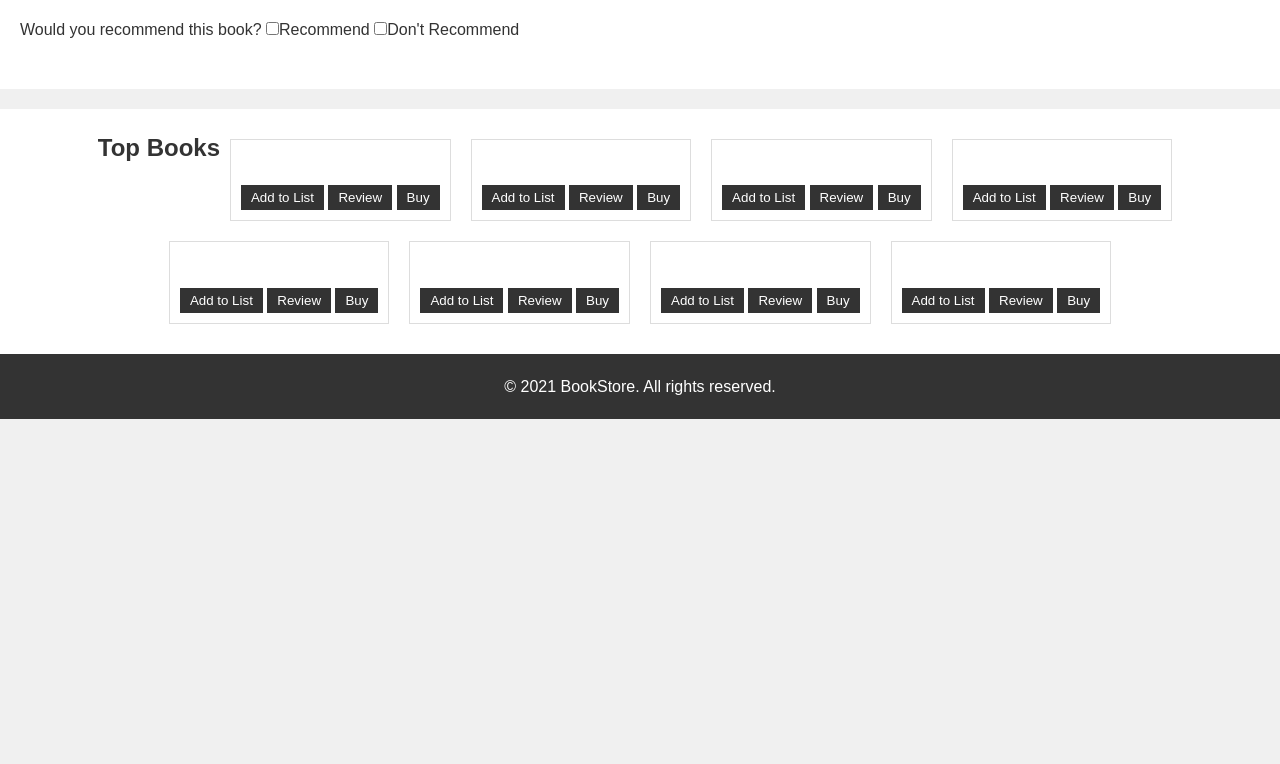
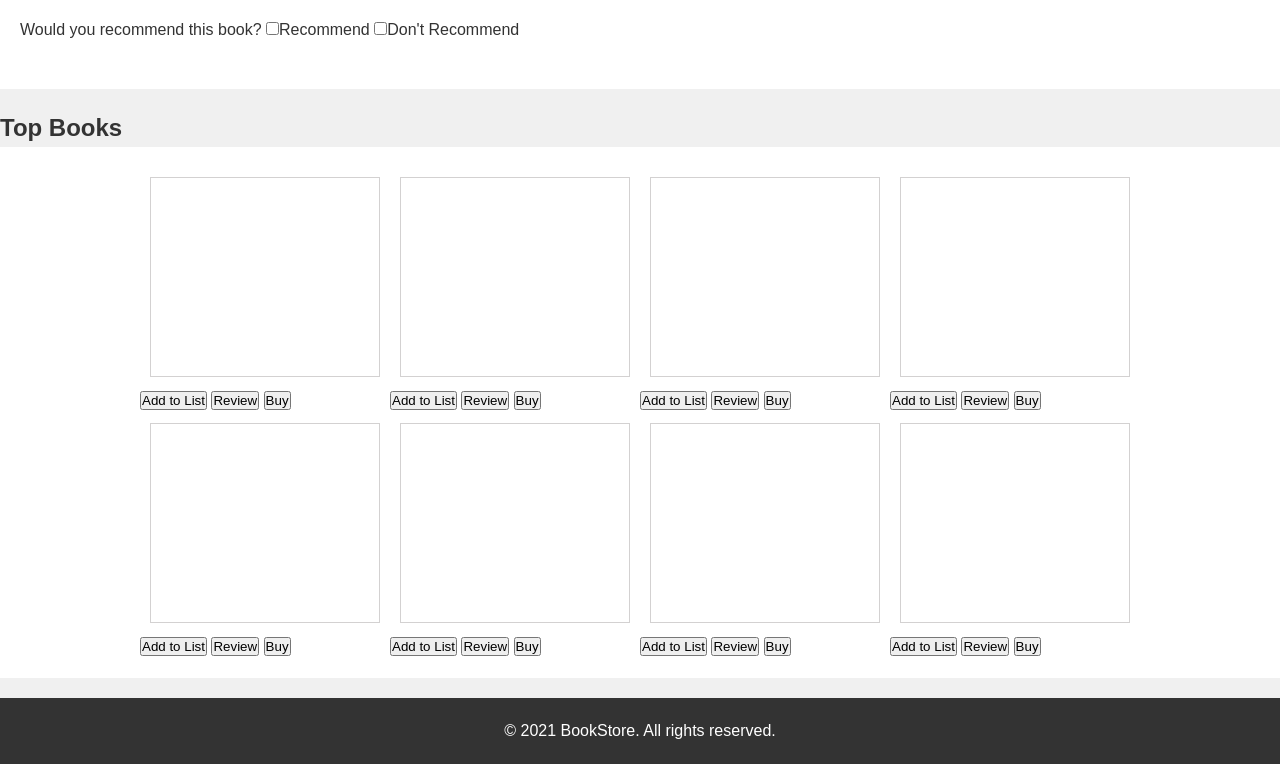
Before and after one commit to MombinyaOmboga/Labyrinth-Reader-Book-Reviewer, a plain HTML site: page index.html in a window 1280 px wide. Shown: the part 1540-2304 px from the top of the page. Before the commit the page ends 1959 px from the top, so only its background shows below. Drawn offline with nearby package versions, Linux system fonts and the light colour scheme.

Commit message:
more styles

```diff
--- a/index.html
+++ b/index.html
@@ -69,73 +69,92 @@
                 </div>
             </form>
         </div>
+        <section id="">
+            <h2>Top Books</h2>
         <div class="book-shelf">
-            <h2>Top Books</h2>
+            <div class="book-container">
                 <div class="book">
                     <img src="" alt="">
-                <div>
+                </div>
+                <div class="action-buttons">
                     <button id="add" value="add">Add to List</button>
                     <button id="b-review" value="add">Review</button>
                     <button id="buy" value="buy">Buy</button>
                 </div>
             </div>
+            <div class="book-container">
                 <div class="book">
                     <img src="" alt="">
-                <div>
+                </div>
+                <div class="action-buttons">
                     <button id="add" value="add">Add to List</button>
                     <button id="b-review" value="add">Review</button>
                     <button id="buy" value="buy">Buy</button>
                 </div>
             </div>
+            <div class="book-container">
                 <div class="book">
                     <img src="" alt="">
-                <div>
+                </div>
+                <div class="action-buttons">
                     <button id="add" value="add">Add to List</button>
                     <button id="b-review" value="add">Review</button>
                     <button id="buy" value="buy">Buy</button>
                 </div>
             </div>
+            <div class="book-container">
                 <div class="book">
                     <img src="" alt="">
-                <div>
+                </div>
+                <div class="action-buttons">
                     <button id="add" value="add">Add to List</button>
                     <button id="b-review" value="add">Review</button>
                     <button id="buy" value="buy">Buy</button>
                 </div>
             </div>
+            <div class="book-container">
                 <div class="book">
                     <img src="" alt="">
-                <div>
+                </div>
+                <div class="action-buttons">
                     <button id="add" value="add">Add to List</button>
                     <button id="b-review" value="add">Review</button>
                     <button id="buy" value="buy">Buy</button>
                 </div>
             </div>
+            <div class="book-container">
                 <div class="book">
                     <img src="" alt="">
-                <div>
+                </div>
+                <div class="action-buttons">
                     <button id="add" value="add">Add to List</button>
                     <button id="b-review" value="add">Review</button>
                     <button id="buy" value="buy">Buy</button>
                 </div>
             </div>
+            <div class="book-container">
                 <div class="book">
                     <img src="" alt="">
-                <div>
+                </div>
+                <div class="action-buttons">
                     <button id="add" value="add">Add to List</button>
                     <button id="b-review" value="add">Review</button>
                     <button id="buy" value="buy">Buy</button>
                 </div>
             </div>
+            <div class="book-container">
                 <div class="book">
                     <img src="" alt="">
-                <div>
+                </div>
+                <div class="action-buttons">
                     <button id="add" value="add">Add to List</button>
                     <button id="b-review" value="add">Review</button>
                     <button id="buy" value="buy">Buy</button>
                 </div>
             </div>
         </div>
+        </section>
+
     </main>
     <footer>
         © 2021 BookStore. All rights reserved.
--- a/styles.css
+++ b/styles.css
@@ -168,18 +168,26 @@ header {
     justify-content: center;
     background-color: #fff;
     padding: 20px;
+    margin-bottom: 20px;
 }
 
 .book {
     margin: 10px;
     padding: 10px;
-    border: 1px solid #ddd;
+    border: 1px solid #d3d1d1;
+    width: 230px;
+    height: 200px;
+
 }
 
 .book img {
     max-width: 100%;
     height: auto;
     margin-bottom: 10px;
+}
+
+.action-buttons{
+
 }
 
 .book button {
@@ -191,6 +199,7 @@ header {
     cursor: pointer;
 }
 
+
 /* Footer styles */
 footer {
     background-color: #333;
```
Lines whose indentation alone changed are shown as unchanged.
